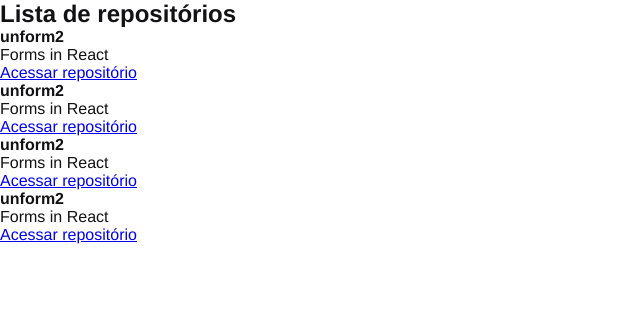
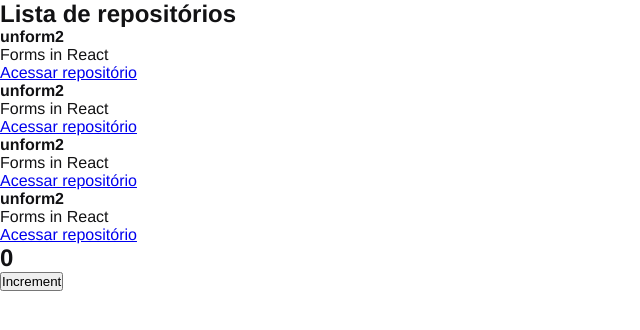
Before and after one commit to DanielSLucas/Ignite-React-Fundamentos, a React app: page / in a window 1280 px wide. Shown: the top 330 px of the page, without its empty margins (0-640 px from the left). Built offline with nearby package versions, Linux system fonts and the light colour scheme.

Commit message:
Estado do componente

```diff
--- a/src/App.jsx
+++ b/src/App.jsx
@@ -1,6 +1,12 @@
+import { Counter } from './components/Counter';
 import { RepositoryList } from './components/RepositoryList';
 import './styles/global.scss';
 
 export function App() {
-  return <RepositoryList />
+  return (
+    <>
+      <RepositoryList />
+      <Counter />
+    </>
+  )
 }
--- /dev/null
+++ b/src/components/Counter.jsx
@@ -0,0 +1,18 @@
+import { useState } from 'react';
+
+export function Counter() {
+  const [counter, setCounter] = useState(0);
+
+  function increment() {
+    setCounter(counter + 1);
+  }
+
+  return (
+    <div>
+      <h2> {counter} </h2>
+      <button type="button" onClick={increment}>
+        Increment
+      </button>
+    </div >
+  );
+}
```
